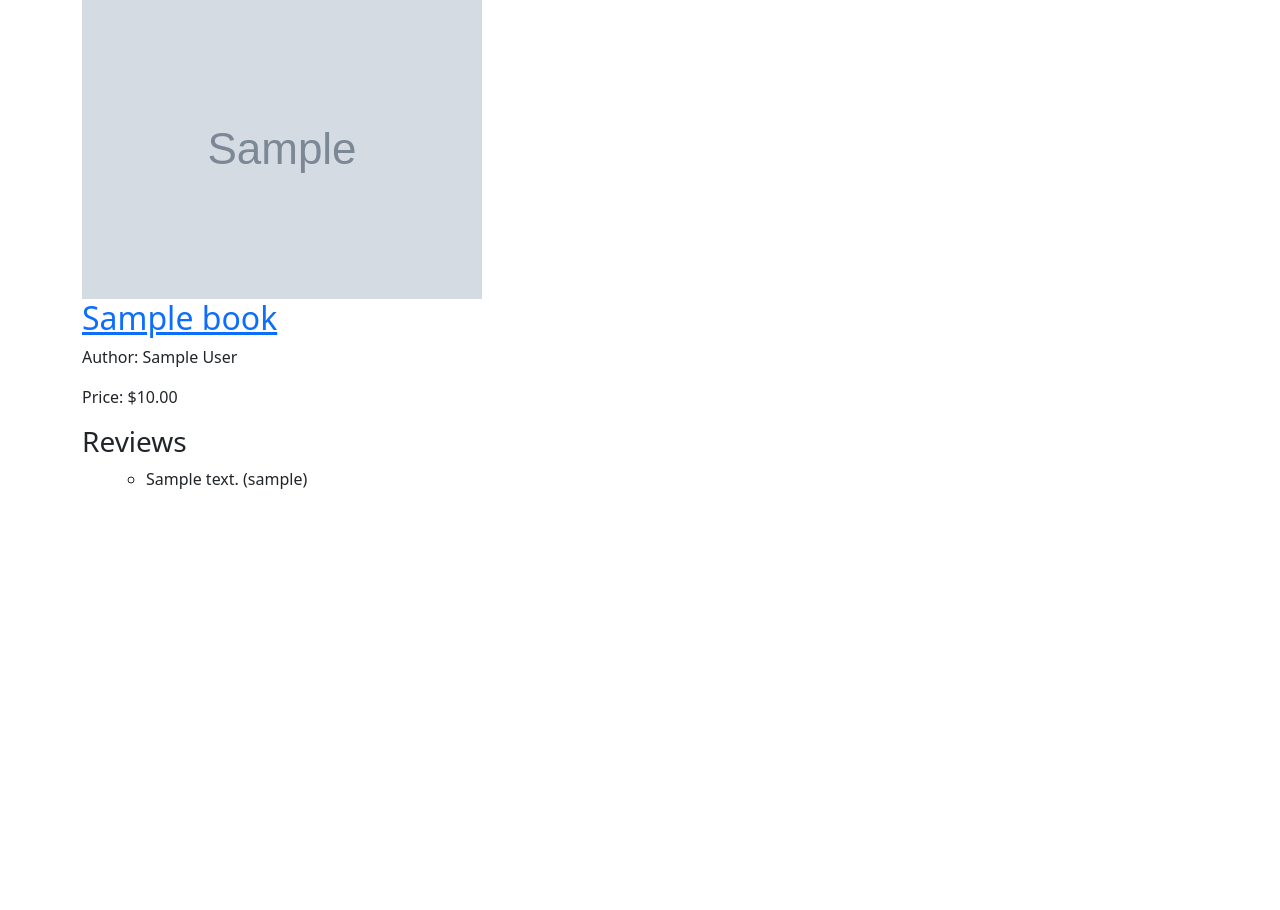
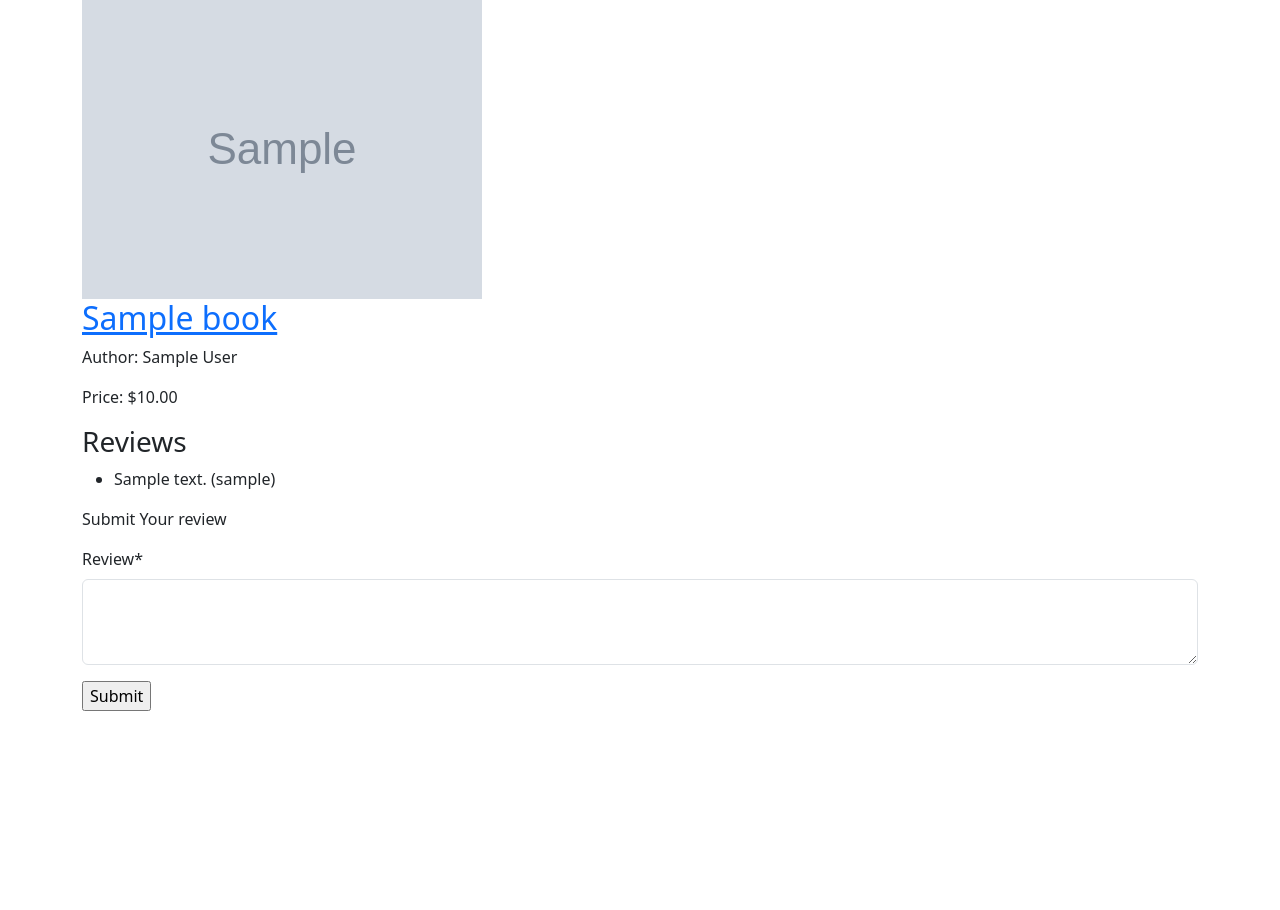
Before and after one commit to Abdullah-03/Bookstore, a Django app: page /books/00000000-0000-0000-0000-000000000001/ in a window 1280 px wide. Shown: the part 73-983 px from the top of the page. Run offline with Django 4.2, Linux system fonts and the light colour scheme; tables that the repository leaves empty hold one stand-in row (values such as "Sample post"); grey boxes marked "Sample" are stand-in pictures; parts of the project's set-up code (start-up, migrations or seed data) failed here and were passed over; some libraries are stand-ins or nearby versions.

Commit message:
reviews can be added without a full page refresh using ajax powered by htmx. Additionally review model has been updated so that the (author,book) combination has to be unique aka one review per book for each person

```diff
--- /dev/null
+++ b/books/forms.py
@@ -0,0 +1,8 @@
+from django import forms
+from django.http import request
+
+from .models import Book
+
+
+class ReviewForm(forms.Form):
+    review = forms.CharField(widget=forms.Textarea({'rows': 3}))
--- a/books/models.py
+++ b/books/models.py
@@ -37,3 +37,10 @@ class Review(models.Model):
 
     def __str__(self):
         return self.review
+
+    class Meta:
+        constraints = [
+            models.UniqueConstraint(
+                fields=['book', 'author'], name='unique_author_book_combination'
+            )
+        ]
--- a/books/urls.py
+++ b/books/urls.py
@@ -1,8 +1,10 @@
 from django.urls import path
 
-from .views import BookListView, BookDetailView
+from .views import BookListView, BookDetailView, review_form, get_user_review
 
 urlpatterns = [
     path("", BookListView.as_view(), name='book_list'),
-    path("<uuid:pk>/", BookDetailView.as_view(), name='book_detail')
+    path("<uuid:pk>/", BookDetailView.as_view(), name='book_detail'),
+    path("ajax/review/<uuid:pk>/", review_form, name="review_form"),
+    path("ajax/get_user_review/", get_user_review, name='get_user_review')
 ]
--- a/books/views.py
+++ b/books/views.py
@@ -1,6 +1,8 @@
+from django.shortcuts import render
 from django.views.generic import ListView, DetailView
 
-from.models import Book
+from .models import Book, Review
+from .forms import ReviewForm
 
 
 class BookListView(ListView):
@@ -13,3 +15,27 @@ class BookDetailView(DetailView):
     model = Book
     context_object_name = "book"
     template_name = "books/book_detail.html"
+
+    def get_context_data(self, **kwargs):
+        context = super().get_context_data(**kwargs)
+        context["form"] = ReviewForm()
+        return context
+
+
+def review_form(request, pk):
+    if request.method == 'POST':
+        form = ReviewForm(request.POST)
+        if form.is_valid():
+            book = Book.objects.get(id=pk)
+            review = Review(review=form.cleaned_data['review'], author=request.user, book=book)
+            review.save()
+            book.reviews.add(review)
+            return render(request, 'htmx/review_form_success.html')
+    else:
+        form = ReviewForm()
+
+    return render(request, 'htmx/review_form.html', {'form': form})
+
+
+def get_user_review(request):
+    pass
--- a/templates/_base.html
+++ b/templates/_base.html
@@ -11,7 +11,7 @@
     <link rel="stylesheet" href="{% static 'css/base.css' %}">
 </head>
 
-<body>
+<body hx-headers='{"X-CSRFToken": "{{ csrf_token }}"}'>
 <nav class="navbar navbar-expand-md navbar-dark fixed-top bg-dark">
     <div class="container-fluid">
         <a class="navbar-brand" href="{% url 'home' %}">Bookstore</a>
@@ -55,6 +55,7 @@
 
 <!--Bootstrap JavaScript -->
 <script src="https://cdn.jsdelivr.net/npm/bootstrap@5.3.0-alpha3/dist/js/bootstrap.bundle.min.js" integrity="sha384-ENjdO4Dr2bkBIFxQpeoTz1HIcje39Wm4jDKdf19U8gI4ddQ3GYNS7NTKfAdVQSZe" crossorigin="anonymous"></script>
+<script src="https://unpkg.com/htmx.org@1.9.2"></script>
 <!-- JavaScript -->
 <script src="{% static 'js/base.js' %}"></script>
 </body>
--- a/templates/books/book_detail.html
+++ b/templates/books/book_detail.html
@@ -1,4 +1,5 @@
 {% extends '_base.html' %}
+{% load crispy_forms_tags %}
 
 {% block title %}
 Book Detail
@@ -15,7 +16,6 @@ Book Detail
 
     <div>
         <h3>Reviews</h3>
-        <ul>
         {% if book.reviews.all %}
             <ul>
             {% for review in book.reviews.all %}
@@ -26,8 +26,15 @@ Book Detail
         {% else %}
             <p>Be the <i>first</i> to leave a review! 😎</p>
         {% endif %}
+    </div>
 
-
+    <div>
+        <form hx-post="{% url 'review_form' book.id %}" hx-swap="outerHTML">
+            {% csrf_token %}
+            <p>Submit Your review</p>
+            {{ form|crispy }}
+            <input type="submit" value="Submit">
+        </form>
     </div>
 </div>
 {% endblock %}
--- /dev/null
+++ b/templates/htmx/review_form_success.html
@@ -0,0 +1 @@
+<p>Review Successfully submitted!</p>
```
Also changed, not shown: templates/htmx/review_form.html (added, +7 -0 lines), books/migrations/0004_review_author_book_composite_key.py (added).
